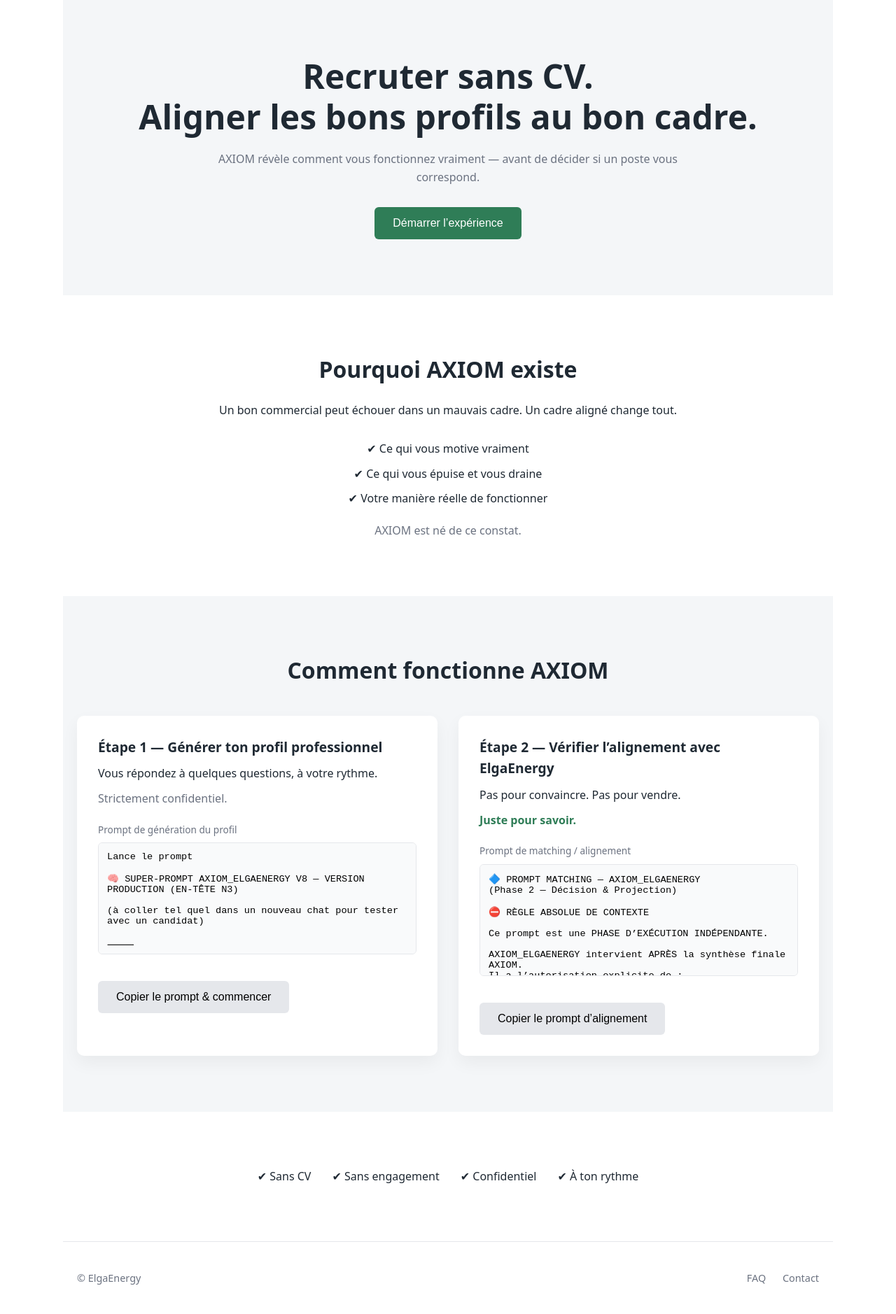
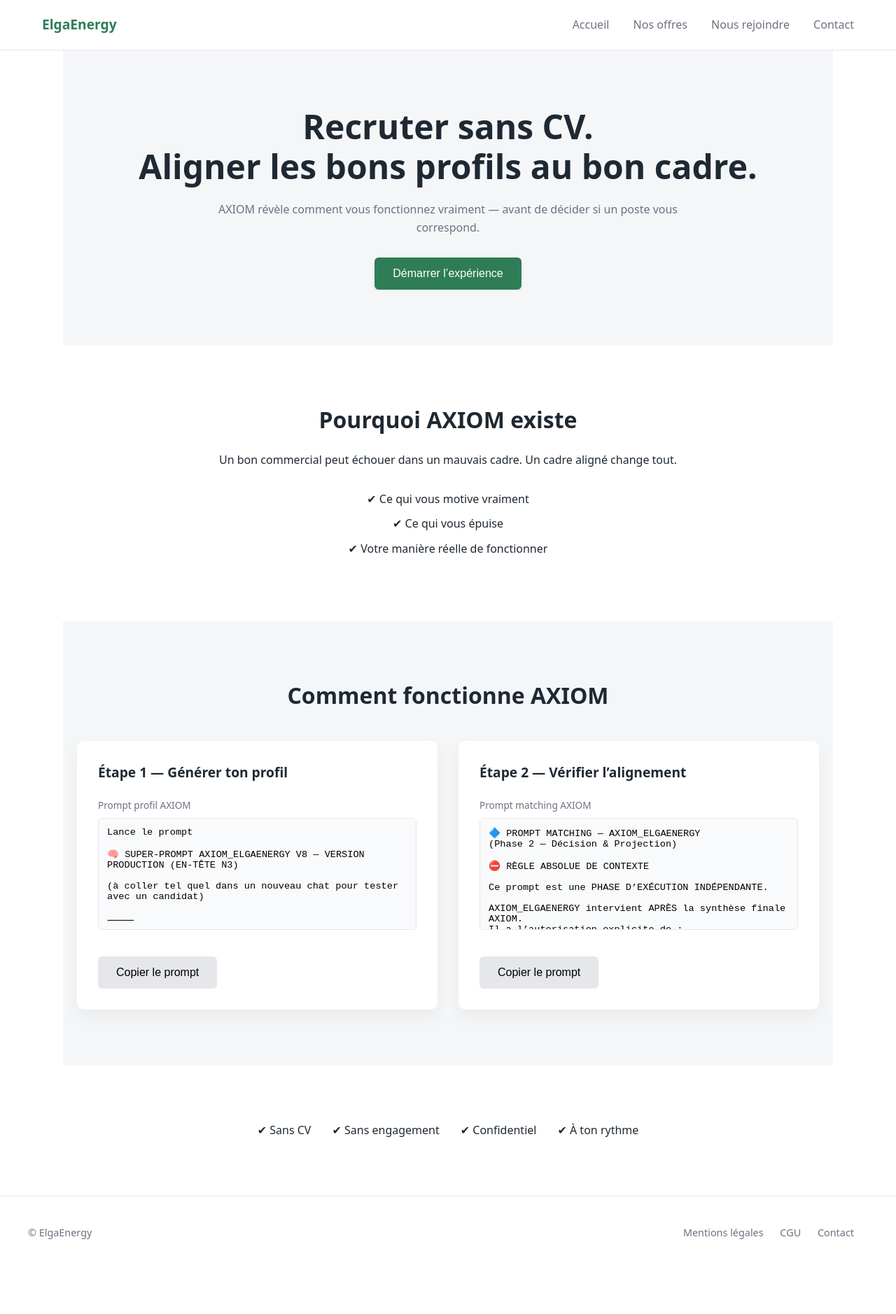
Before and after one commit to contactagdmarketing-commits/contactagdmarketing-commits.github.io, a Jekyll site: the page nous-rejoindre.html, which Jekyll copies as it is, in a window 1280 px wide. Shown: the whole page at 70% size. Built offline with Jekyll 4.4.1, drawn with Linux system fonts in a browser that asks for light colours; after the commit the page ends 1813 px from its top, so only the background shows below that.

Commit message:
Ajout des header et footer

```diff
--- a/nous-rejoindre.html
+++ b/nous-rejoindre.html
@@ -28,6 +28,43 @@
       line-height: 1.6;
     }
 
+    a {
+      color: inherit;
+      text-decoration: none;
+    }
+
+    /* ================= HEADER ================= */
+    header {
+      border-bottom: 1px solid var(--border);
+      background: #fff;
+    }
+
+    .header-container {
+      max-width: 1200px;
+      margin: auto;
+      padding: 20px;
+      display: flex;
+      align-items: center;
+      justify-content: space-between;
+    }
+
+    .logo {
+      font-weight: 700;
+      font-size: 1.2rem;
+      color: var(--green);
+    }
+
+    nav a {
+      margin-left: 30px;
+      font-weight: 500;
+      color: var(--muted);
+    }
+
+    nav a:hover {
+      color: var(--text);
+    }
+
+    /* ================= MAIN ================= */
     main {
       max-width: 1100px;
       margin: auto;
@@ -99,13 +135,10 @@
     }
 
     /* WHY */
-    .why {
-      text-align: center;
-    }
-
     .why ul {
       list-style: none;
       margin-top: 30px;
+      text-align: center;
     }
 
     .why li {
@@ -134,10 +167,8 @@
 
     .card p {
       text-align: left;
-      margin: 10px 0;
-    }
-
-    /* PROMPT BOX (type CGU) */
+    }
+
     .prompt-box {
       margin-top: 20px;
     }
@@ -178,77 +209,79 @@
       text-align: center;
     }
 
-    /* FOOTER */
+    /* ================= FOOTER ================= */
     footer {
       border-top: 1px solid var(--border);
       padding: 40px 20px;
+      background: #fff;
+    }
+
+    .footer-container {
+      max-width: 1200px;
+      margin: auto;
       display: flex;
       justify-content: space-between;
-      max-width: 1100px;
-      margin: auto;
+      flex-wrap: wrap;
+      gap: 20px;
       font-size: 0.9rem;
       color: var(--muted);
     }
 
-    footer a {
-      margin-left: 20px;
-      color: inherit;
-      text-decoration: none;
+    .footer-links a {
+      margin-right: 20px;
     }
   </style>
 </head>
 
 <body>
 
+<!-- ================= HEADER ================= -->
+<header>
+  <div class="header-container">
+    <div class="logo">ElgaEnergy</div>
+    <nav>
+      <a href="/">Accueil</a>
+      <a href="/nos-offres">Nos offres</a>
+      <a href="/nous-rejoindre">Nous rejoindre</a>
+      <a href="/contact">Contact</a>
+    </nav>
+  </div>
+</header>
+
+<!-- ================= MAIN ================= -->
 <main>
 
-  <!-- HERO -->
   <section class="hero">
     <h1>Recruter sans CV.<br>Aligner les bons profils au bon cadre.</h1>
     <p>
       AXIOM révèle comment vous fonctionnez vraiment —
       avant de décider si un poste vous correspond.
     </p>
-    <button class="btn btn-primary" data-event="hero_start">
+    <button class="btn btn-primary">
       Démarrer l’expérience
     </button>
   </section>
 
-  <!-- POURQUOI -->
   <section class="why">
     <h2>Pourquoi AXIOM existe</h2>
-    <p>
-      Un bon commercial peut échouer dans un mauvais cadre.
-      Un cadre aligné change tout.
-    </p>
-
+    <p>Un bon commercial peut échouer dans un mauvais cadre. Un cadre aligné change tout.</p>
     <ul>
       <li>✔ Ce qui vous motive vraiment</li>
-      <li>✔ Ce qui vous épuise et vous draine</li>
+      <li>✔ Ce qui vous épuise</li>
       <li>✔ Votre manière réelle de fonctionner</li>
     </ul>
-
-    <p style="margin-top:20px;color:var(--muted)">
-      AXIOM est né de ce constat.
-    </p>
   </section>
 
-  <!-- ÉTAPES -->
   <section class="steps">
     <h2>Comment fonctionne AXIOM</h2>
 
     <div class="steps-grid">
 
-      <!-- ÉTAPE 1 -->
       <div class="card">
-        <h3>Étape 1 — Générer ton profil professionnel</h3>
-        <p>Vous répondez à quelques questions, à votre rythme.</p>
-        <p style="color:var(--muted)">Strictement confidentiel.</p>
-
+        <h3>Étape 1 — Générer ton profil</h3>
         <div class="prompt-box">
-          <label>Prompt de génération du profil</label>
-          <textarea readonly id="prompt-profil">
-Lance le prompt
+          <label>Prompt profil AXIOM</label>
+          <textarea readonly id="prompt-profil">Lance le prompt
 
 🧠 SUPER-PROMPT AXIOM_ELGAENERGY V8 — VERSION PRODUCTION (EN-TÊTE N3)
 
@@ -1590,25 +1623,18 @@
 une clarté que la plupart des gens n’auront jamais.
 (L’utilisateur le copie tel quel)
           </textarea>
-          <button class="btn btn-secondary" onclick="copyPrompt('prompt-profil', 'feedback-profil')" data-event="copie_du_prompt_1">
-            Copier le prompt & commencer
+          <button class="btn btn-secondary" onclick="copyPrompt('prompt-profil','f1')">
+            Copier le prompt
           </button>
-          <div class="copy-feedback" id="feedback-profil">
-            ✔ Prompt copié
-          </div>
+          <div class="copy-feedback" id="f1">✔ Copié</div>
         </div>
       </div>
 
-      <!-- ÉTAPE 2 -->
       <div class="card">
-        <h3>Étape 2 — Vérifier l’alignement avec ElgaEnergy</h3>
-        <p>Pas pour convaincre. Pas pour vendre.</p>
-        <p style="color:var(--green);font-weight:600">Juste pour savoir.</p>
-
+        <h3>Étape 2 — Vérifier l’alignement</h3>
         <div class="prompt-box">
-          <label>Prompt de matching / alignement</label>
-          <textarea readonly id="prompt-matching">
-🔷 PROMPT MATCHING — AXIOM_ELGAENERGY
+          <label>Prompt matching AXIOM</label>
+          <textarea readonly id="prompt-matching">🔷 PROMPT MATCHING — AXIOM_ELGAENERGY
 (Phase 2 — Décision & Projection)
 
 ⛔ RÈGLE ABSOLUE DE CONTEXTE
@@ -1917,19 +1943,16 @@
 
 Le matching est terminé.
           </textarea>
-          <button class="btn btn-secondary" onclick="copyPrompt('prompt-matching', 'feedback-matching')" data-event="copie_du_prompt_2">
-            Copier le prompt d’alignement
+          <button class="btn btn-secondary" onclick="copyPrompt('prompt-matching','f2')">
+            Copier le prompt
           </button>
-          <div class="copy-feedback" id="feedback-matching">
-            ✔ Prompt copié
-          </div>
+          <div class="copy-feedback" id="f2">✔ Copié</div>
         </div>
       </div>
 
     </div>
   </section>
 
-  <!-- TRUST -->
   <section class="trust">
     <span>✔ Sans CV</span>
     <span>✔ Sans engagement</span>
@@ -1939,26 +1962,26 @@
 
 </main>
 
+<!-- ================= FOOTER ================= -->
 <footer>
-  <span>© ElgaEnergy</span>
-  <nav>
-    <a href="#">FAQ</a>
-    <a href="#">Contact</a>
-  </nav>
+  <div class="footer-container">
+    <div>© ElgaEnergy</div>
+    <div class="footer-links">
+      <a href="/mentions-legales">Mentions légales</a>
+      <a href="/cgu">CGU</a>
+      <a href="/contact">Contact</a>
+    </div>
+  </div>
 </footer>
 
 <script>
-  function copyPrompt(textareaId, feedbackId) {
-    const textarea = document.getElementById(textareaId);
-    textarea.select();
-    textarea.setSelectionRange(0, 99999);
-    navigator.clipboard.writeText(textarea.value);
-
-    const feedback = document.getElementById(feedbackId);
-    feedback.style.display = 'block';
-
+  function copyPrompt(id, feedback) {
+    const el = document.getElementById(id);
+    el.select();
+    navigator.clipboard.writeText(el.value);
+    document.getElementById(feedback).style.display = 'block';
     setTimeout(() => {
-      feedback.style.display = 'none';
+      document.getElementById(feedback).style.display = 'none';
     }, 2000);
   }
 </script>
```
Also changed, not shown: other parts of nous-rejoindre.html (+1 -2 lines).
